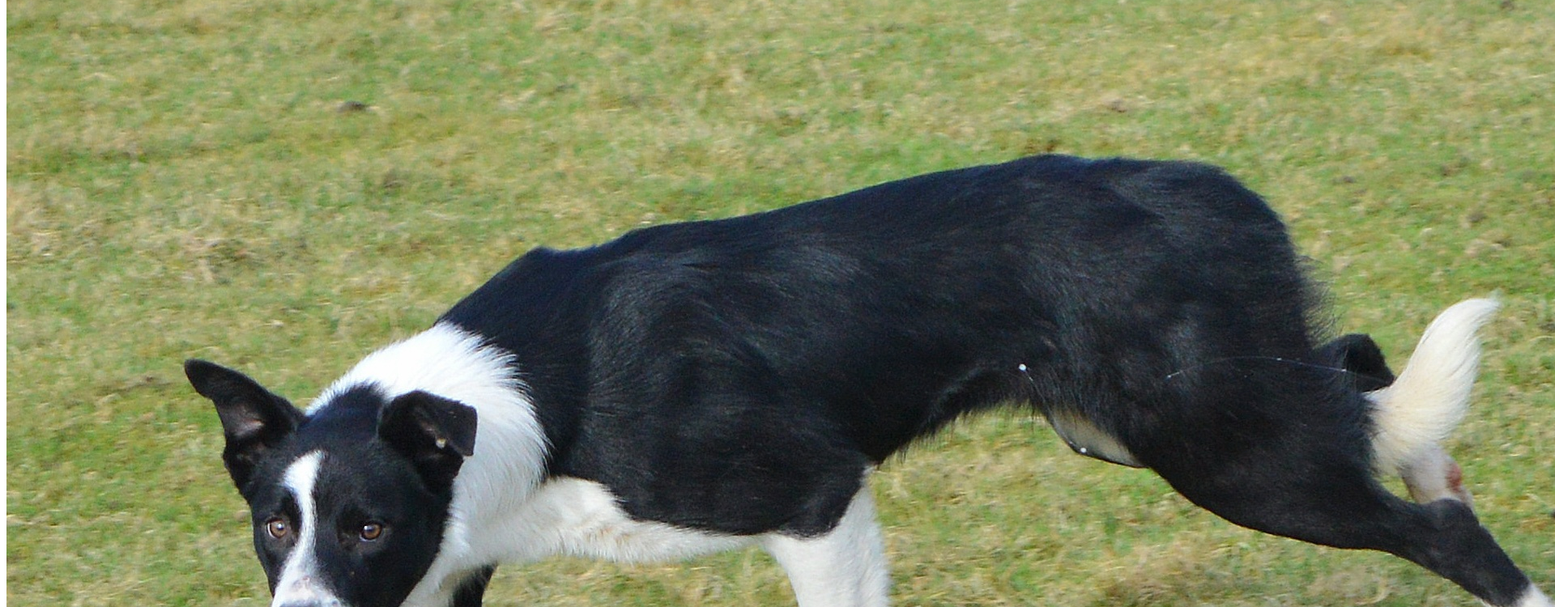
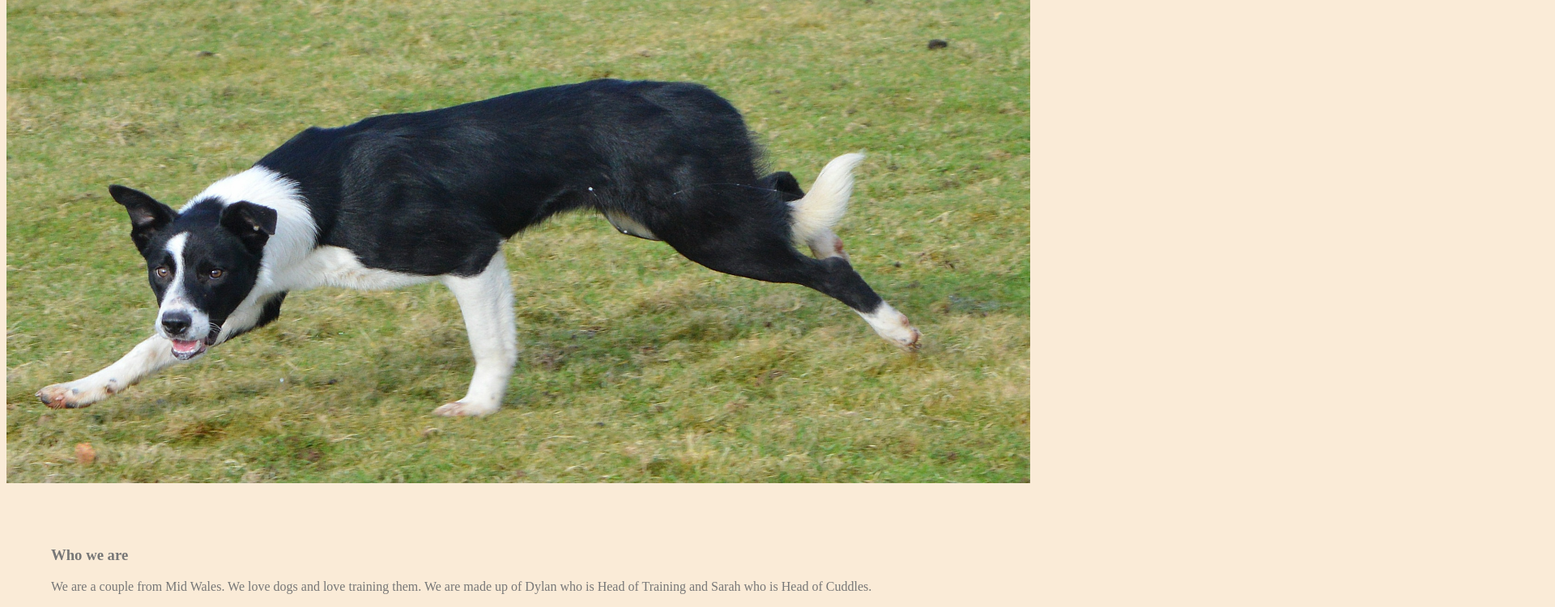
Before and after one commit to roweyy437/sheepdog-school, a plain HTML site: page index.html in a window 1280 px wide. Shown: the part 137-887 px from the top of the page at 81% size, 1920 px wide, since content can reach past the window. Drawn offline with Linux system fonts and the light colour scheme.

Commit message:
Add styling to photo on main page

```diff
--- a/assets/css/style.css
+++ b/assets/css/style.css
@@ -1,5 +1,11 @@
 body{
     color:#777777;
+    background-color: antiquewhite;
+}
+
+#zac img  {
+    height: 600px;
+    width: 100%;
 }
 
 /*Sheepdog Training title*/
```
